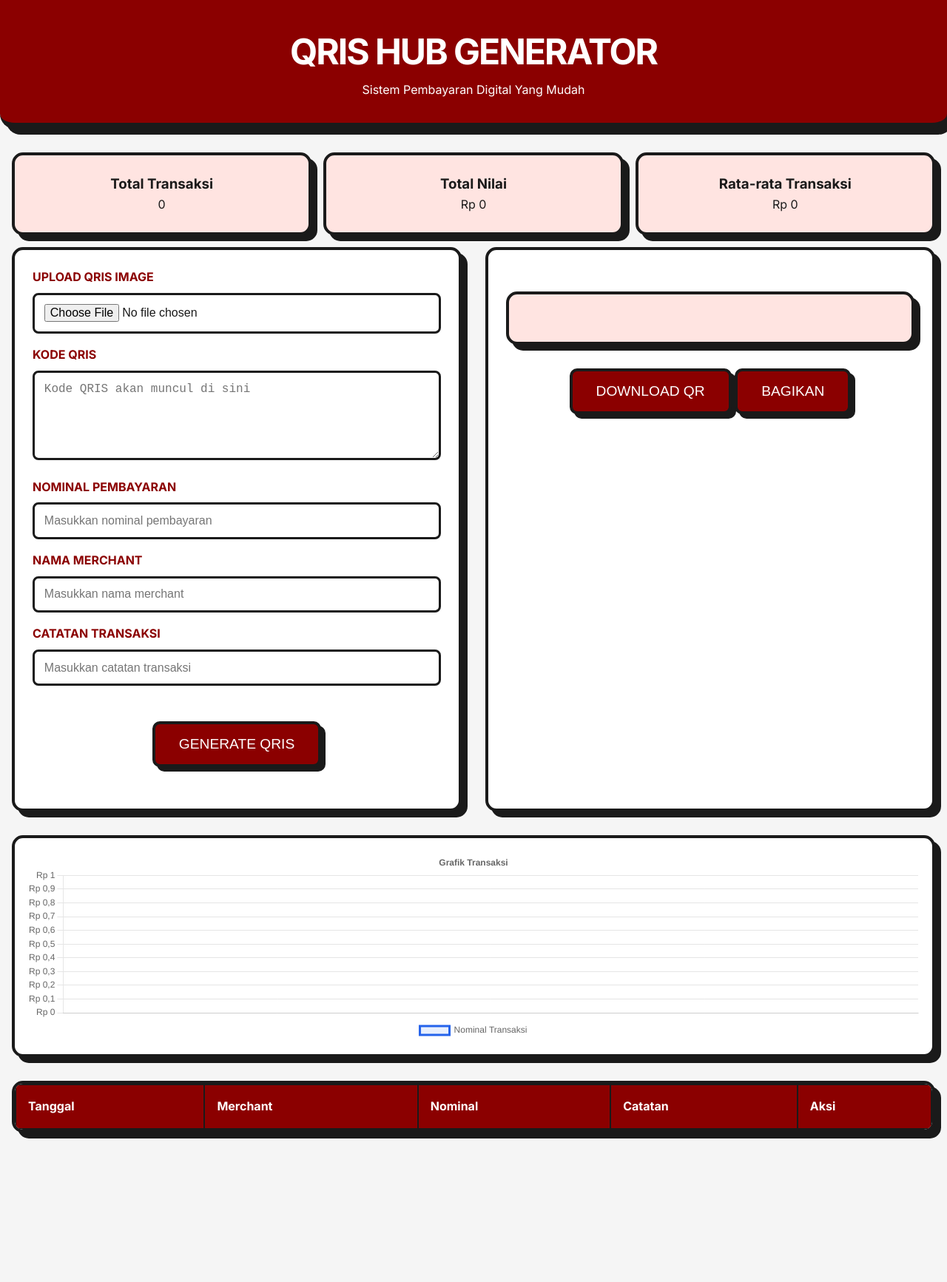
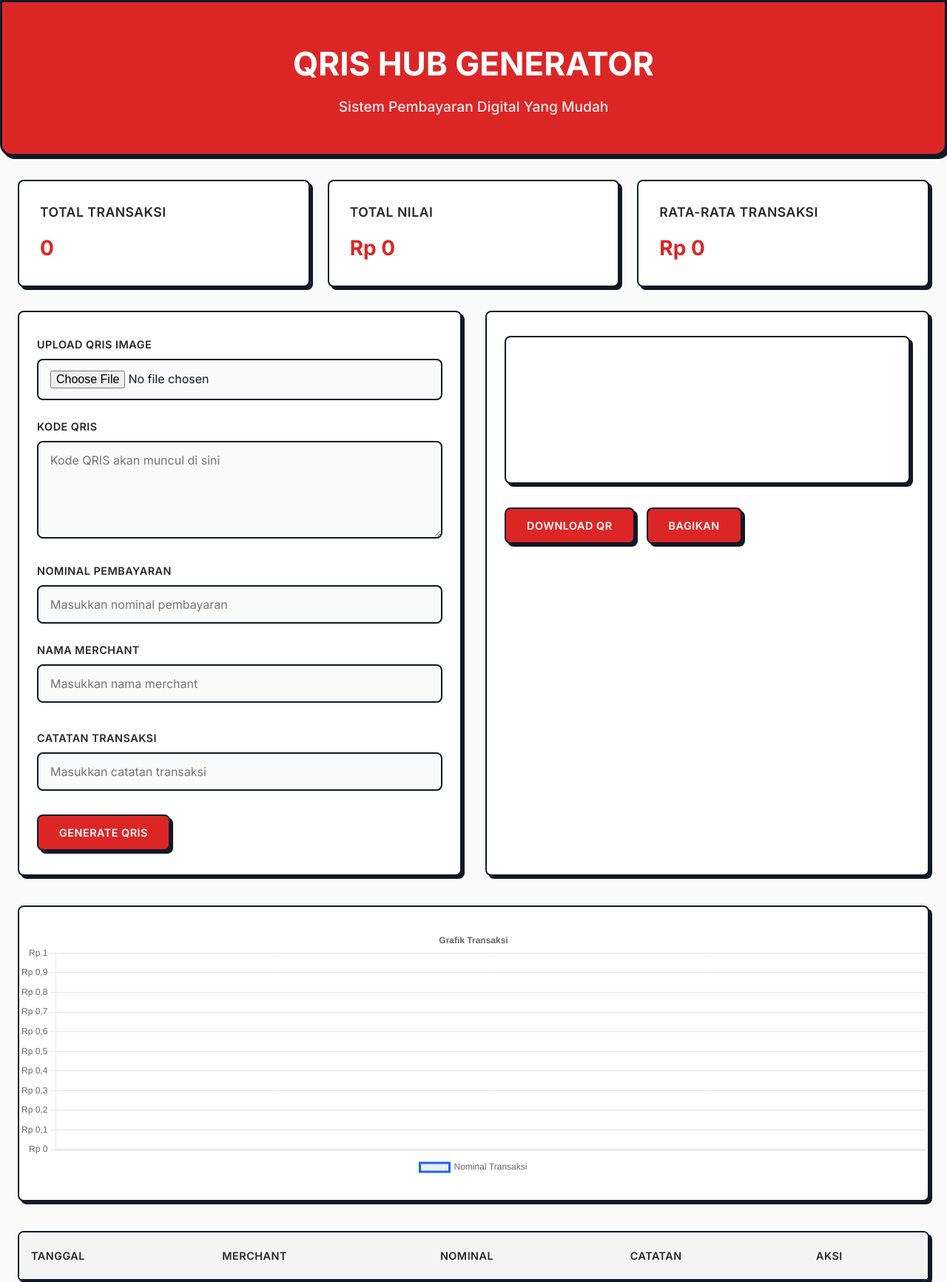
Before and after one commit to anggeryoga/qrisku, a plain HTML site: page index.html in a window 1280 px wide. Shown: the whole page at 74% size. Before the commit the page ends 1563 px from the top, so only its background shows below. Drawn offline with nearby package versions, Linux system fonts and the light colour scheme.

Commit message:
Update main.css

```diff
--- a/css/main.css
+++ b/css/main.css
@@ -1,102 +1,131 @@
-/* Reset dan Pengaturan Umum */
-*,
-*::before,
-*::after {
+:root {
+    --primary: #dc2626;
+    --primary-dark: #b91c1c;
+    --secondary: #ef4444;
+    --accent: #fef2f2;
+    --dark: #111827;
+    --light: #ffffff;
+    --gray-50: #fafafa;
+    --gray-100: #f4f4f5;
+    --gray-200: #e4e4e7;
+    --gray-300: #d4d4d8;
+    --gray-800: #27272a;
+    --success: #22c55e;
+    --error: #ef4444;
+    --warning: #f59e0b;
+    --shadow-offset: 4px;
+}
+
+* {
     margin: 0;
     padding: 0;
     box-sizing: border-box;
+    font-family: 'Inter', sans-serif;
 }
 
 body {
-    font-family: 'Inter', sans-serif;
-    background-color: #f5f5f5;
-    color: #1a1a1a;
+    background-color: var(--gray-50);
+    color: var(--dark);
     line-height: 1.6;
-    padding: 0;
-    margin: 0;
 }
 
-/* Root Variabel untuk Tema */
-:root {
-    --primary-color: #8B0000;
-    --secondary-color: #FF4444;
-    --accent-color: #FFE4E1;
-    --dark-color: #1a1a1a;
-    --light-color: #ffffff;
+.container {
+    width: 100%;
+    max-width: 1440px;
+    margin: 0 auto;
 }
 
-/* Header */
+/* Header Styles - Neo-brutalism */
 .header {
-    background-color: var(--primary-color);
-    color: var(--light-color);
+    background: var(--primary);
+    color: var(--light);
+    padding: 3rem 0;
     text-align: center;
-    padding: 2rem;
-    border-bottom: 8px solid var(--dark-color);
-    box-shadow: 8px 8px 0 var(--dark-color);
+    position: relative;
     margin-bottom: 2rem;
-    border-radius: 0 0 20px 20px;
+    border: 3px solid var(--dark);
+    box-shadow: var(--shadow-offset) var(--shadow-offset) 0 var(--dark);
+    border-radius: 0 0 1rem 1rem;
 }
 
 .header h1 {
-    font-size: 3rem;
+    font-size: 2.75rem;
+    font-weight: 800;
+    margin-bottom: 0.5rem;
     text-transform: uppercase;
-    letter-spacing: -2px;
 }
 
-/* Container Utama */
-.container {
-    width: 100%;
-    max-width: 100%;
-    margin: 0;
-    padding: 0;
+.header p {
+    font-size: 1.2rem;
+    opacity: 0.9;
+    font-weight: 500;
 }
 
-/* Statistik */
+/* Stats Container */
 .stats-container {
     display: grid;
-    grid-template-columns: repeat(auto-fit, minmax(250px, 1fr));
-    gap: 1rem;
-    margin: 1rem;
+    grid-template-columns: repeat(auto-fit, minmax(300px, 1fr));
+    gap: 1.5rem;
+    margin: 0 1.5rem 2rem;
 }
 
 .stat-card {
-    background-color: var(--accent-color);
-    border: 4px solid var(--dark-color);
-    padding: 1.5rem;
-    text-align: center;
-    box-shadow: 8px 8px 0 var(--dark-color);
+    background: var(--light);
+    border: 2px solid var(--dark);
+    box-shadow: var(--shadow-offset) var(--shadow-offset) 0 var(--dark);
+    border-radius: 0.5rem;
+    padding: 1.75rem;
     transition: transform 0.2s;
-    border-radius: 15px;
 }
 
 .stat-card:hover {
-    transform: translate(-4px, -4px);
-    box-shadow: 12px 12px 0 var(--dark-color);
+    transform: translate(-2px, -2px);
+    box-shadow: calc(var(--shadow-offset) + 2px) calc(var(--shadow-offset) + 2px) 0 var(--dark);
 }
 
-/* Konten Utama */
+.stat-card h3 {
+    color: var(--gray-800);
+    font-size: 1.1rem;
+    font-weight: 600;
+    margin-bottom: 0.75rem;
+    text-transform: uppercase;
+    letter-spacing: 0.5px;
+}
+
+.stat-card p {
+    color: var(--primary);
+    font-size: 1.75rem;
+    font-weight: 700;
+}
+
+/* Main Content */
 .main-content {
     display: grid;
-    grid-template-columns: repeat(auto-fit, minmax(300px, 1fr));
+    grid-template-columns: repeat(auto-fit, minmax(340px, 1fr));
     gap: 2rem;
-    margin: 1rem;
+    margin: 0 1.5rem 2.5rem;
 }
 
-/* Formulir */
 .form-group {
-    background-color: var(--light-color);
-    border: 4px solid var(--dark-color);
-    padding: 1.5rem;
-    box-shadow: 8px 8px 0 var(--dark-color);
-    border-radius: 15px;
+    background: var(--light);
+    border: 2px solid var(--dark);
+    box-shadow: var(--shadow-offset) var(--shadow-offset) 0 var(--dark);
+    border-radius: 0.5rem;
+    padding: 2rem 1.5rem;
+}
+
+.input-group {
+    margin-bottom: 1.5rem;
 }
 
 label {
     display: block;
-    font-weight: bold;
+    font-weight: 600;
+    color: var(--gray-800);
     margin-bottom: 0.5rem;
     text-transform: uppercase;
-    color: var(--primary-color);
+    font-size: 0.9rem;
+    letter-spacing: 0.5px;
 }
 
 input[type="file"],
@@ -104,164 +133,265 @@ input[type="text"],
 input[type="number"],
 textarea {
     width: 100%;
-    padding: 0.8rem;
-    border: 3px solid var(--dark-color);
-    margin-bottom: 1rem;
+    padding: 0.875rem 1rem;
+    border: 2px solid var(--dark);
+    border-radius: 0.5rem;
     font-size: 1rem;
-    background-color: var(--light-color);
-    border-radius: 8px;
+    transition: all 0.2s;
+    background: var(--gray-50);
 }
 
 input:focus,
 textarea:focus {
     outline: none;
-    border-color: var(--primary-color);
+    border-color: var(--primary);
+    box-shadow: 4px 4px 0 var(--primary);
+    transform: translate(-2px, -2px);
 }
 
-/* Tombol */
 .button-container {
-    text-align: center;
-    margin: 2rem 0;
+    display: flex;
+    gap: 1rem;
+    margin-top: 2rem;
 }
 
 button {
-    background-color: var(--primary-color);
-    color: var(--light-color);
-    border: 4px solid var(--dark-color);
-    padding: 1rem 2rem;
-    font-size: 1.2rem;
+    background: var(--primary);
+    color: var(--light);
+    padding: 0.875rem 1.75rem;
+    border: 2px solid var(--dark);
+    box-shadow: var(--shadow-offset) var(--shadow-offset) 0 var(--dark);
+    border-radius: 0.5rem;
+    font-weight: 600;
+    cursor: pointer;
+    transition: all 0.2s;
     text-transform: uppercase;
-    cursor: pointer;
-    box-shadow: 6px 6px 0 var(--dark-color);
-    transition: all 0.2s;
-    border-radius: 10px;
+    letter-spacing: 0.5px;
+    font-size: 0.9rem;
 }
 
 button:hover {
-    background-color: var(--secondary-color);
     transform: translate(-2px, -2px);
-    box-shadow: 8px 8px 0 var(--dark-color);
+    box-shadow: calc(var(--shadow-offset) + 2px) calc(var(--shadow-offset) + 2px) 0 var(--dark);
 }
 
-/* QR Code */
-#qrcode {
-    text-align: center;
-    margin-top: 2rem;
-    padding: 2rem;
-    background-color: var(--accent-color);
-    border: 4px solid var(--dark-color);
-    box-shadow: 8px 8px 0 var(--dark-color);
-    border-radius: 15px;
+button:active {
+    transform: translate(0, 0);
+    box-shadow: var(--shadow-offset) var(--shadow-offset) 0 var(--dark);
 }
 
-#qrcode canvas {
-    width: 300px !important;
-    height: 300px !important;
+/* QR Code Container */
+#qrcode {
+    background: var(--light);
+    padding: 2rem 0;
+    border: 2px solid var(--dark);
+    box-shadow: var(--shadow-offset) var(--shadow-offset) 0 var(--dark);
+    border-radius: 0.5rem;
+    text-align: center;
+    min-height: 200px;
+    display: flex;
+    align-items: center;
+    justify-content: center;
 }
 
-/* Riwayat */
+/* Chart Container */
+.chart-container {
+    background: var(--light);
+    border: 2px solid var(--dark);
+    box-shadow: var(--shadow-offset) var(--shadow-offset) 0 var(--dark);
+    border-radius: 0.5rem;
+    padding: 1.75rem 0;
+    margin: 0 1.5rem 2.5rem;
+    height: 400px;
+}
+
+/* Transaction History */
 .history-container {
-    margin: 2rem 1rem;
-    background-color: var(--light-color);
-    border: 4px solid var(--dark-color);
-    box-shadow: 8px 8px 0 var(--dark-color);
-    border-radius: 15px;
+    background: var(--light);
+    border: 2px solid var(--dark);
+    box-shadow: var(--shadow-offset) var(--shadow-offset) 0 var(--dark);
+    border-radius: 0.5rem;
     overflow: hidden;
+    margin: 0 1.5rem;
 }
 
 .history-table {
     width: 100%;
-    border-collapse: collapse;
-}
-
-.history-table th,
-.history-table td {
-    padding: 1rem;
-    border: 2px solid var(--dark-color);
-    text-align: left;
+    border-collapse: separate;
+    border-spacing: 0;
 }
 
 .history-table th {
-    background-color: var(--primary-color);
-    color: var(--light-color);
+    background: var(--gray-100);
+    padding: 1.25rem 1rem;
+    text-align: left;
+    font-weight: 600;
+    color: var(--gray-800);
+    text-transform: uppercase;
+    font-size: 0.9rem;
+    letter-spacing: 0.5px;
+    border-bottom: 2px solid var(--dark);
 }
 
-.history-table tr:nth-child(even) {
-    background-color: var(--accent-color);
+.history-table td {
+    padding: 1.25rem 1rem;
+    border-bottom: 1px solid var(--gray-200);
 }
 
-/* Grafik */
-.chart-container {
-    margin: 2rem 1rem;
-    padding: 1rem;
-    background-color: var(--light-color);
-    border: 4px solid var(--dark-color);
-    box-shadow: 8px 8px 0 var(--dark-color);
-    height: 300px;
-    border-radius: 15px;
+.history-table tr:hover {
+    background: var(--gray-50);
 }
 
-/* Saran Merchant */
+/* Merchant Suggestions */
 .merchant-suggestions {
-    margin-top: -1rem;
-    margin-bottom: 1rem;
+    display: flex;
+    flex-wrap: wrap;
+    gap: 0.75rem;
+    margin-top: 0.75rem;
 }
 
 .merchant-suggestion-btn {
-    margin: 0.2rem;
+    background: var(--gray-100);
+    color: var(--dark);
     padding: 0.5rem 1rem;
-    background-color: var(--accent-color);
-    border: 2px solid var(--dark-color);
-    border-radius: 5px;
+    border: 2px solid var(--dark);
+    box-shadow: 2px 2px 0 var(--dark);
+    border-radius: 0.5rem;
+    font-size: 0.875rem;
     cursor: pointer;
-    font-size: 0.9rem;
+    transition: all 0.2s;
 }
 
 .merchant-suggestion-btn:hover {
-    background-color: var(--secondary-color);
-    color: var(--light-color);
+    background: var(--primary);
+    color: var(--light);
+    transform: translate(-1px, -1px);
+    box-shadow: 3px 3px 0 var(--dark);
 }
 
-/* Aksi */
-.actions-container {
-    margin-top: 1rem;
-    display: flex;
-    gap: 1rem;
-    justify-content: flex-end;
+/* Toast Notifications */
+.toast {
+    position: fixed;
+    bottom: 2rem;
+    right: 2rem;
+    padding: 1rem 1.5rem;
+    border: 2px solid var(--dark);
+    box-shadow: var(--shadow-offset) var(--shadow-offset) 0 var(--dark);
+    border-radius: 0.5rem;
+    color: var(--light);
+    font-weight: 500;
+    opacity: 0;
+    transform: translateY(1rem);
+    transition: all 0.3s;
+    z-index: 1000;
 }
 
-.action-button {
-    padding: 0.3rem 0.6rem;
-    font-size: 0.8rem;
-    background-color: var(--accent-color);
-    border: 1.5px solid var(--dark-color);
-    border-radius: 8px;
-    box-shadow: 1px 1px 3px rgba(0, 0, 0, 0.2);
-    cursor: pointer;
+.toast.success {
+    background: var(--success);
 }
 
-.delete-btn {
-    background-color: #ff4444;
-    color: var(--light-color);
-    padding: 0.3rem 0.6rem;
-    font-size: 0.8rem;
-    border-radius: 8px;
-    box-shadow: 1px 1px 3px rgba(0, 0, 0, 0.2);
-    border: 1.5px solid #ff2222;
+.toast.error {
+    background: var(--error);
 }
 
-/* Media Query */
+.toast.warning {
+    background: var(--warning);
+}
+
+.toast.show {
+    opacity: 1;
+    transform: translateY(0);
+}
+
+/* Loading Animation */
+.loading {
+    width: 20px;
+    height: 20px;
+    border: 2px solid var(--light);
+    border-radius: 50%;
+    border-top-color: transparent;
+    animation: spin 1s linear infinite;
+}
+
+@keyframes spin {
+    to {
+        transform: rotate(360deg);
+    }
+}
+
+/* Responsive Design */
 @media (max-width: 768px) {
-    .main-content {
-        grid-template-columns: 1fr;
+    :root {
+        --shadow-offset: 3px;
+    }
+
+    .header {
+        padding: 2rem 1rem;
     }
 
     .header h1 {
         font-size: 2rem;
     }
 
-    #qrcode canvas {
-        width: 250px !important;
-        height: 250px !important;
+    .main-content {
+        grid-template-columns: 1fr;
+        margin: 0 1rem 2rem;
+    }
+
+    .stats-container {
+        margin: 0 1rem 2rem;
+    }
+
+    .chart-container,
+    .history-container {
+        margin: 0 1rem 2rem;
+    }
+
+    .form-group {
+        padding: 1.5rem 1rem;
+    }
+
+    .button-container {
+        flex-direction: column;
+    }
+
+    button {
+        width: 100%;
+    }
+
+    .toast {
+        left: 1rem;
+        right: 1rem;
+        bottom: 1rem;
+        text-align: center;
+    }
+
+    .stats-container {
+        grid-template-columns: 1fr;
     }
 }
+
+@media (max-width: 480px) {
+    :root {
+        --shadow-offset: 2px;
+    }
+
+    .header h1 {
+        font-size: 1.75rem;
+    }
+
+    .stat-card p {
+        font-size: 1.5rem;
+    }
+
+    .form-group {
+        padding: 1.25rem 0.75rem;
+    }
+
+    .main-content,
+    .stats-container,
+    .chart-container,
+    .history-container {
+        margin: 0 0.75rem 2rem;
+    }
+}
```
